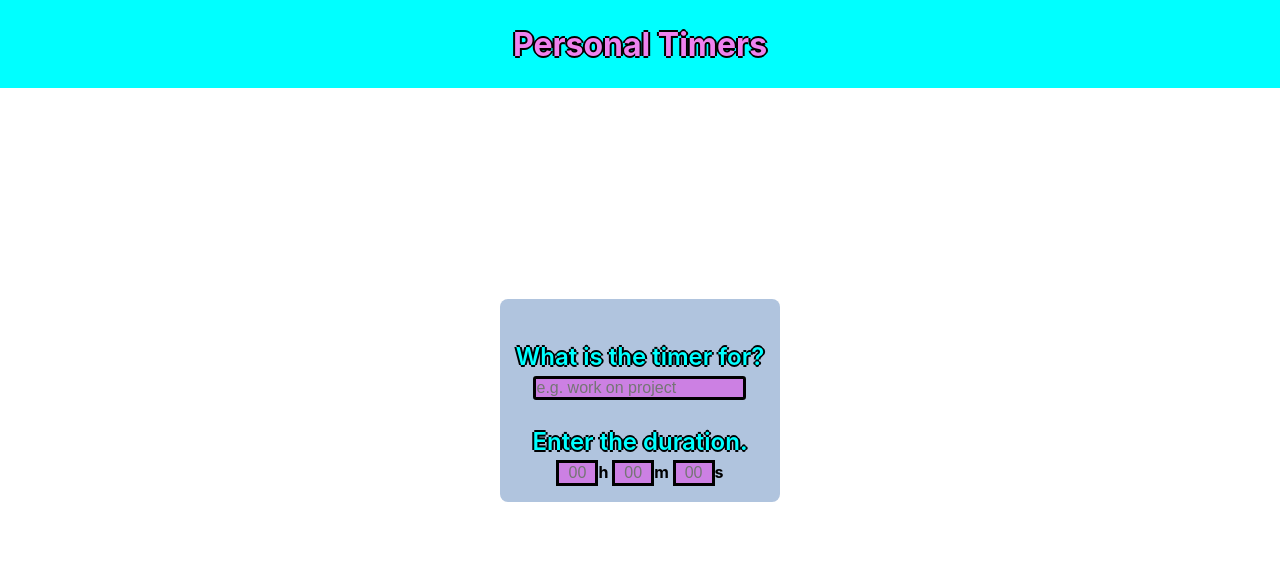
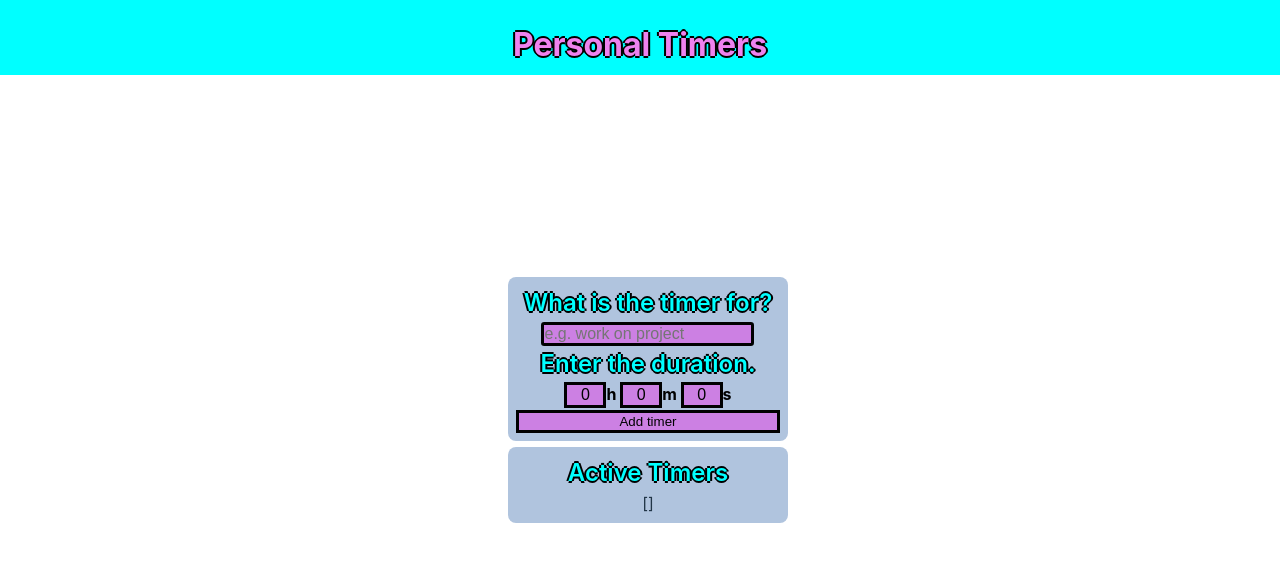
Before and after one commit to SimonMoorleghen-Volpe/timerApp, a Vue app: page / in a window 1280 px wide. Shown: the top 562 px of the page. Built offline with nearby package versions, Linux system fonts and the light colour scheme.

Commit message:
display active timers

```diff
--- a/src/App.vue
+++ b/src/App.vue
@@ -5,17 +5,30 @@
 
     const time_in = ref('00:00:00')
     const timer_name = ref('')
-    const input_hours = ref(Number)
-    const input_minutes = ref(Number)
-    const input_seconds = ref(Number)
+    const input_hours = ref(0)
+    const input_minutes = ref(0)
+    const input_seconds = ref(0)
 
     const timers_asc = computed(() => timers.value.sort((a, b) => {
         return 3600 * (a.hours - b.hours) + 60 * (a.minutes - b.minutes) + (a.seconds - b.seconds)
     }))
 
     const addTimer = () => {
-        console.log(time_in)
+
+        if(input_hours.value === 0 && input_minutes.value === 0 && input_seconds.value === 0){ return }
+
+        timers.value.push({
+            hours:input_hours.value,
+            minutes:input_minutes.value,
+            seconds:input_seconds.value,
+            name:timer_name.value,
+            done: false
+        })
     }
+
+    watch(timers, newVal => {
+        localStorage.setItem('timers', JSON.stringify(newVal))
+    }, { deep:true })
 
     watch(input_hours, (newHour) => {
         if(typeof(newHour) == "string"){
@@ -55,7 +68,7 @@
         <section class="header">
             <h1>Personal Timers</h1>
         </section>
-        <section class="center">
+        <section class="timer_block">
             <section class="create_timer">
                 <form @submit.prevent="addTimer">
                     <h3>What is the timer for?</h3>
@@ -86,9 +99,15 @@
                             v-model="input_seconds">
                         <h4>s</h4>
                     </div>
+
+                    <input type="submit" value="Add timer">
                 </form>
 
             </section>
+        </section>
+        <section class="timer_list">
+            <h3>Active Timers</h3>
+            {{ timers }}
         </section>
 
     </main>
--- a/src/main.css
+++ b/src/main.css
@@ -15,14 +15,19 @@
 
 .body {
     background-color: var(--secondary);
+    display: flex;
+    justify-content: start;
+    align-content: start;
 }
 
 .app {
     display: flex;
-    height: 100%;
-    width: 100%;
+    flex-direction: column;
+    row-gap: 6px;
+    min-height: 100%;
+    min-width: 100%;
     border: 0px;
-
+    justify-content: start;
 }
 
 .app .header {
@@ -31,7 +36,7 @@
     font-weight: 700;
     text-shadow: var(--text-shadow);
     font-size: 1.5rem;
-    min-height: 2rem;
+    height: 75px;
     width: 100%;
     position: absolute;
     top: 0px;
@@ -39,30 +44,39 @@
     right: 100%;
 }
 
-.app .center {
+.app .timer_block {
+    display: block;
     margin-left: auto;
     margin-right: auto;
+    height: 100%;
+    width: 100%;
     margin-top: 0px;
-    padding: 1rem;
-    width: fit-content;
-    height: fit-content;
+    padding: 0.5rem;
     border: 0px;
     border-radius: 0.5rem;
     background-color: var(--component);
 }
 
-.app .center .create_timer {
+.app .timer_block .create_timer {
     height: auto;
     width: auto;
 }
 
-.app .center
+.app .timer_block
 .create_timer .time_select {
     display: flex;
     flex-direction: row;
     align-items: start;
     justify-content: center;
 
+}
+
+.app .timer_list {
+    background-color: var(--component);
+    width: 100%;
+    height: 100%;
+    padding: 0.5rem;
+    border-radius: 0.5rem;
 }
 
 h1 {
@@ -83,6 +97,7 @@ h3 {
     color: var(--tertiary);
     font-size: 1.5rem;
     font-weight: 600;
+    margin-top: 0;
 }
 h4 {
     margin: 0;
@@ -94,6 +109,7 @@ input[type=text] {
     border: var(--input_border);
     border-radius: 0.2rem;
     padding: 0;
+    margin-bottom: 0;
     color: black;
     font-size: 1rem;
     background-color: var(--input_background);
@@ -101,12 +117,6 @@ input[type=text] {
     resize: none;
     transition: padding 0.3s ease-in-out;
 }
-
-input[type=text]:focus {
-    padding: 5px;
-    outline: 0;
-}
-
 input[type=number] {
     border: var(--input_border);
     color: black;
@@ -116,8 +126,23 @@ input[type=number] {
     background-color: var(--input_background);
     appearance: none;
     -moz-appearance: textfield;
+    transition: padding 0.3s ease-in-out;
+}
+input[type=submit] {
+    width: 100%;
+    border: var(--input_border);
+    background-color: var(--input_background);
+    color: black;
+    transition: background-color 0.3s ease-in-out;
+}
+input[type=text]:focus {
+    padding: 5px;
+    outline: 0;
+}
+input[type=submit]:hover{
+    background-color: hotpink;
+}
 
-}
 
 input::-webkit-outer-spin-button,
 input::-webkit-inner-spin-button {
@@ -127,4 +152,5 @@ input::-webkit-inner-spin-button {
 
 input[type=number]:focus {
     outline: 0;
+    padding: 5px;
 }
```
